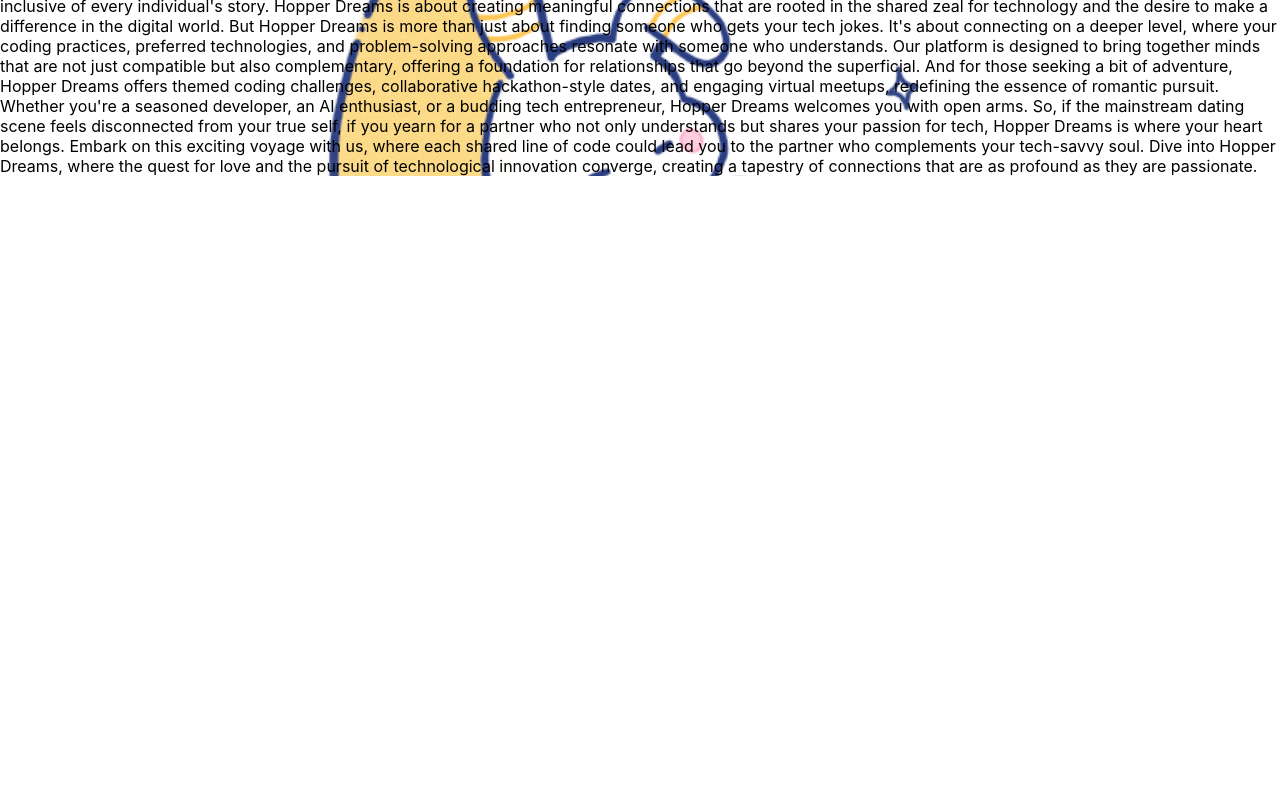
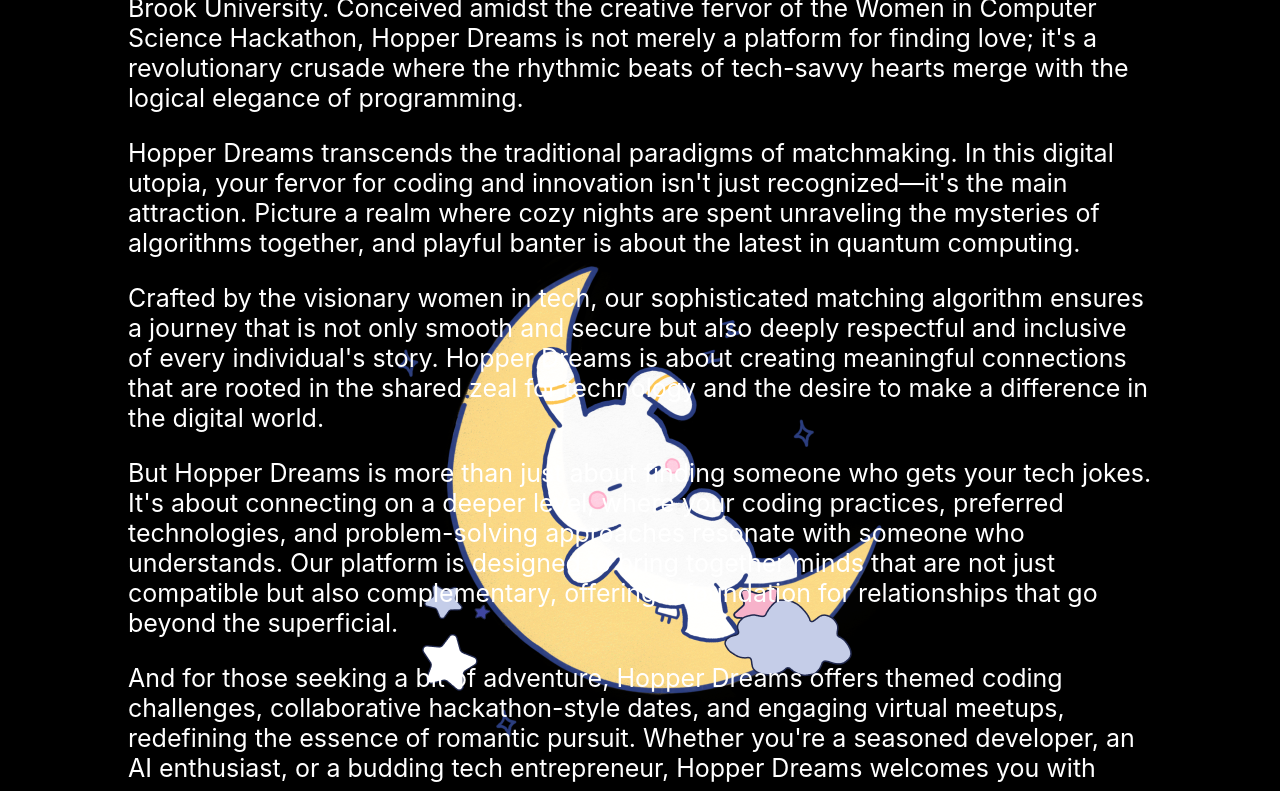
Before and after one commit to eduardoloz/hopperhacks2024, a React (Create React App) app: page /About-us in a window 1280 px wide. Shown: the part 220-1011 px from the top of the page. Before the commit the page ends 800 px from the top, so only its background shows below. Built offline with nearby package versions, Linux system fonts and the light colour scheme.

Commit message:
Update about us page

```diff
--- a/src/css/AboutUs.css
+++ b/src/css/AboutUs.css
@@ -4,5 +4,12 @@
     background-repeat: no-repeat;
     background-attachment: fixed;
     background-position: center;
-    background-size: cover;
+    background-color: black;
 }
+
+.aboutus-text {
+    padding: 10%;
+    color: white;
+    font-size: 25px;
+    margin-bottom: 100px;
+}
--- a/src/pages/AboutUs.js
+++ b/src/pages/AboutUs.js
@@ -6,15 +6,18 @@
             <div className="aboutus-text">
             <p>
                 Introducing "Hopper Dreams," the quintessential dating oasis crafted for the intellectually curious and romantically inclined computer science virtuosos at Stony Brook University. Conceived amidst the creative fervor of the Women in Computer Science Hackathon, Hopper Dreams is not merely a platform for finding love; it's a revolutionary crusade where the rhythmic beats of tech-savvy hearts merge with the logical elegance of programming.
-
+            </p>
+            <p>
                 Hopper Dreams transcends the traditional paradigms of matchmaking. In this digital utopia, your fervor for coding and innovation isn't just recognized—it's the main attraction. Picture a realm where cozy nights are spent unraveling the mysteries of algorithms together, and playful banter is about the latest in quantum computing.
-
+            </p>
+            <p>
                 Crafted by the visionary women in tech, our sophisticated matching algorithm ensures a journey that is not only smooth and secure but also deeply respectful and inclusive of every individual's story. Hopper Dreams is about creating meaningful connections that are rooted in the shared zeal for technology and the desire to make a difference in the digital world.
-
+            </p>
                 But Hopper Dreams is more than just about finding someone who gets your tech jokes. It's about connecting on a deeper level, where your coding practices, preferred technologies, and problem-solving approaches resonate with someone who understands. Our platform is designed to bring together minds that are not just compatible but also complementary, offering a foundation for relationships that go beyond the superficial.
-
+            <p>
                 And for those seeking a bit of adventure, Hopper Dreams offers themed coding challenges, collaborative hackathon-style dates, and engaging virtual meetups, redefining the essence of romantic pursuit. Whether you're a seasoned developer, an AI enthusiast, or a budding tech entrepreneur, Hopper Dreams welcomes you with open arms.
-
+            </p>
+            <p>
                 So, if the mainstream dating scene feels disconnected from your true self, if you yearn for a partner who not only understands but shares your passion for tech, Hopper Dreams is where your heart belongs. Embark on this exciting voyage with us, where each shared line of code could lead you to the partner who complements your tech-savvy soul. Dive into Hopper Dreams, where the quest for love and the pursuit of technological innovation converge, creating a tapestry of connections that are as profound as they are passionate.
             </p>
             </div>
```
